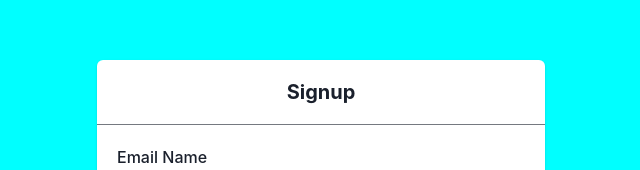
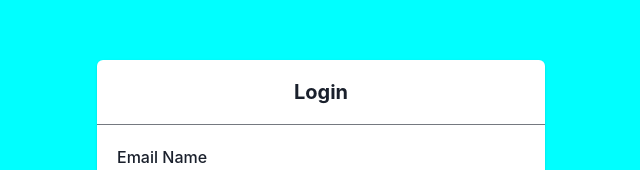
Before and after one commit to subhamoy24/chitchat, a React (Create React App) app in the folder frontend/: page /Login in a window 1280 px wide. Shown: the part 196-366 px from the top of the page, without its empty margins (319-959 px from the left). Built offline with nearby package versions, Linux system fonts and the light colour scheme.

Commit message:
fixing online status

```diff
--- a/frontend/src/components/ChatRoom.jsx
+++ b/frontend/src/components/ChatRoom.jsx
@@ -79,7 +79,7 @@ const ChatRoom = () => {
           endU = chat.users[1]
         } else {
           setEndUser(chat.users[0]);
-          endU = chat.users[1]
+          endU = chat.users[0]
 
         }
       } else {
--- a/frontend/src/components/Login.jsx
+++ b/frontend/src/components/Login.jsx
@@ -51,6 +51,7 @@ export default function Login() {
 
         localStorage.setItem("userInfo", JSON.stringify(data));
         console.log(data);
+        window.location.reload();
         navigate("/dashboard");
 
       }
@@ -74,7 +75,7 @@ export default function Login() {
     <Flex h="100%" justifyContent="center" alignItems="center" flexDirection="column">
     <Card maxW='md' marginTop="10" width="100%">
       <CardHeader>
-        <Heading size="md" textAlign="center">Signup</Heading>
+        <Heading size="md" textAlign="center">Login</Heading>
       </CardHeader>
       <Divider/>
       <CardBody>
--- a/frontend/src/components/Logout.jsx
+++ b/frontend/src/components/Logout.jsx
@@ -5,6 +5,7 @@ const Logout = () => {
   const navigate = useNavigate();
   const logoutHandler = () => {
     localStorage.removeItem("userInfo");
+    window.location.reload();
     navigate("/login")
   }
   return(
--- a/frontend/src/components/SignUp.jsx
+++ b/frontend/src/components/SignUp.jsx
@@ -54,6 +54,7 @@ export default function Signup() {
         });
         localStorage.setItem("userInfo", JSON.stringify(data));
         console.log(data);
+        window.location.reload();
         navigate("/chats");
 
       }
```
